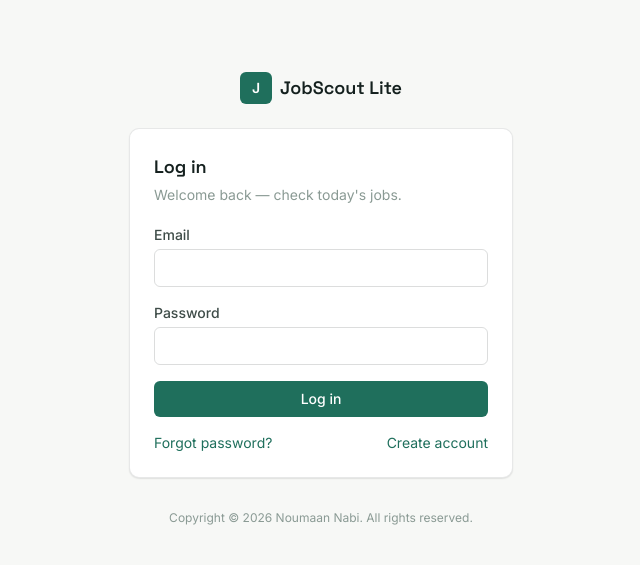
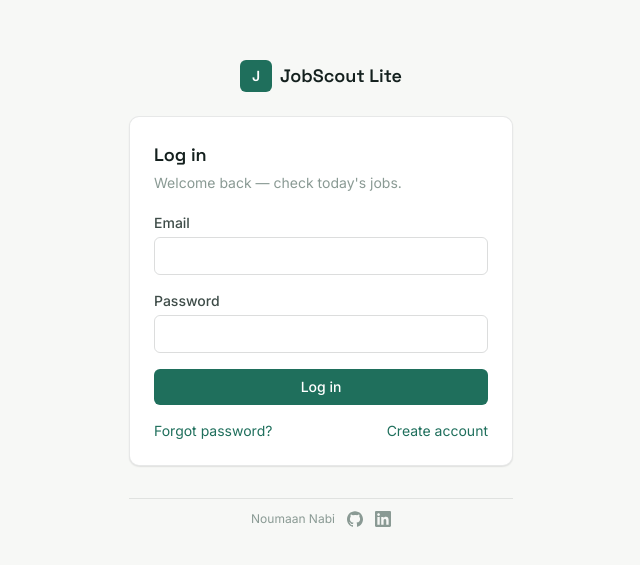
Before and after one commit to aakhmakhkout/Job-Scout---Lite---Public, a Next.js app: page /login in a window 1280 px wide. Shown: the part 101-666 px from the top of the page, without its empty margins (319-959 px from the left). Built offline with nearby package versions, Linux system fonts and the light colour scheme.

Commit message:
Update 16 : Move Resources into Dashboard, add real

```diff
--- a/app/dashboard/page.js
+++ b/app/dashboard/page.js
@@ -2,6 +2,8 @@ import AppShell from '@/components/layout/AppShell';
 import StatCard from '@/components/dashboard/StatCard';
 import MarketSnapshotChart from '@/components/dashboard/MarketSnapshotChart';
 import TopCompaniesWidget from '@/components/dashboard/TopCompaniesWidget';
+import ResumeToolsBox from '@/components/dashboard/ResumeToolsBox';
+import ComingSoonBox from '@/components/dashboard/ComingSoonBox';
 import { getJobsCache } from '@/lib/jobsCache';
 import { createClient } from '@/lib/supabase/server';
 
@@ -96,6 +98,14 @@ export default async function DashboardPage() {
         <MarketSnapshotChart data={MOCK_MARKET_SNAPSHOT} />
         <TopCompaniesWidget companies={MOCK_TOP_COMPANIES} />
       </div>
+
+      <div className="mt-4 grid grid-cols-1 gap-4 lg:grid-cols-2">
+        <ResumeToolsBox />
+        <ComingSoonBox
+          title="Interview prep"
+          description="Question banks, mock-interview tips, and company-specific prep — planned, not built yet."
+        />
+      </div>
     </AppShell>
   );
 }
--- a/components/auth/AuthShell.jsx
+++ b/components/auth/AuthShell.jsx
@@ -1,3 +1,5 @@
+import Footer from '@/components/layout/Footer';
+
 export default function AuthShell({ title, subtitle, children }) {
   return (
     <div className="flex min-h-screen flex-col items-center justify-center bg-paper px-4 dark:bg-slate-900">
@@ -18,9 +20,9 @@ export default function AuthShell({ title, subtitle, children }) {
         </div>
       </div>
 
-      <p className="mt-8 text-center text-xs text-ink-muted dark:text-slate-500">
-        Copyright © 2026 Noumaan Nabi. All rights reserved.
-      </p>
+      <div className="mt-8 w-full max-w-sm">
+        <Footer align="center" />
+      </div>
     </div>
   );
 }
--- /dev/null
+++ b/components/dashboard/ComingSoonBox.jsx
@@ -0,0 +1,13 @@
+export default function ComingSoonBox({ title, description }) {
+  return (
+    <div className="rounded-card border border-dashed border-ink/15 bg-paper-dim p-5 dark:border-white/15 dark:bg-slate-900">
+      <div className="flex items-center justify-between gap-2">
+        <h2 className="text-sm font-semibold">{title}</h2>
+        <span className="shrink-0 rounded-full bg-review/10 px-2 py-0.5 text-xs font-medium text-review">
+          Coming soon
+        </span>
+      </div>
+      <p className="mt-1 text-xs text-ink-muted dark:text-slate-400">{description}</p>
+    </div>
+  );
+}
--- /dev/null
+++ b/components/dashboard/ResumeToolsBox.jsx
@@ -0,0 +1,47 @@
+const TOOLS = [
+  {
+    name: 'Your resume builder',
+    description: 'A free resume builder, built and maintained independently.',
+    url: 'https://resume-builder-ten-blush.vercel.app/',
+  },
+  {
+    name: 'Overleaf',
+    description:
+      'Free browser-based LaTeX editor — good for precise, consistent typesetting. Core editing and compiling is free; some collaboration features are paid.',
+    url: 'https://www.overleaf.com',
+  },
+  {
+    name: 'Google Docs resume templates',
+    description: "Built into Google Docs' template gallery — genuinely free, easy to share as a PDF.",
+    url: 'https://docs.google.com/document/u/0/?ftv=1&tgif=d',
+  },
+];
+
+export default function ResumeToolsBox() {
+  return (
+    <div className="rounded-card border border-ink/10 bg-white p-5 shadow-card dark:border-white/10 dark:bg-slate-800">
+      <h2 className="text-sm font-semibold">Free resume building platforms</h2>
+      <p className="mt-1 text-xs text-ink-muted dark:text-slate-400">
+        Genuinely free tools, not ads.
+      </p>
+
+      <div className="mt-4 space-y-3">
+        {TOOLS.map((tool) => (
+          <a
+            key={tool.name}
+            href={tool.url}
+            target="_blank"
+            rel="noreferrer"
+            className="block rounded-md border border-ink/10 p-3 transition-colors hover:border-brand/40 dark:border-white/10"
+          >
+            <div className="flex items-center justify-between gap-2">
+              <span className="text-sm font-medium">{tool.name}</span>
+              <span className="shrink-0 text-xs font-medium text-brand">Visit →</span>
+            </div>
+            <p className="mt-0.5 text-xs text-ink-muted dark:text-slate-400">{tool.description}</p>
+          </a>
+        ))}
+      </div>
+    </div>
+  );
+}
--- a/components/layout/Footer.jsx
+++ b/components/layout/Footer.jsx
@@ -1,7 +1,59 @@
-export default function Footer() {
+// Replaces the old centered "Copyright © 2026 Noumaan Nabi..." line.
+// Kept in normal document flow (not position: fixed) deliberately —
+// AppShell already has a fixed MobileNav pinned to the bottom on
+// mobile, and a second fixed element in the same corner would risk
+// overlapping it or a page's own action buttons. Right-aligning within
+// the existing footer bar achieves the same "tucked in the corner"
+// feel without that risk.
+//
+// align="center" is used on auth pages (login/signup/etc.), where the
+// whole layout is a centered column and a right-aligned badge would
+// look oddly detached from the centered card above it.
+
+function GithubIcon(props) {
   return (
-    <footer className="border-t border-ink/10 px-4 py-4 text-center text-xs text-ink-muted dark:border-white/10 dark:text-slate-500 md:px-8">
-      Copyright © 2026 Noumaan Nabi. All rights reserved.
+    <svg viewBox="0 0 24 24" width="16" height="16" fill="currentColor" {...props}>
+      <path d="M12 .297c-6.63 0-12 5.373-12 12 0 5.303 3.438 9.8 8.205 11.385.6.113.82-.258.82-.577 0-.285-.01-1.04-.015-2.04-3.338.724-4.042-1.61-4.042-1.61-.546-1.385-1.333-1.754-1.333-1.754-1.089-.744.084-.729.084-.729 1.205.084 1.838 1.237 1.838 1.237 1.07 1.834 2.809 1.304 3.495.997.108-.775.418-1.305.762-1.604-2.665-.305-5.466-1.334-5.466-5.931 0-1.311.469-2.381 1.236-3.221-.124-.303-.535-1.524.117-3.176 0 0 1.008-.322 3.301 1.23a11.51 11.51 0 013.003-.404c1.018.005 2.045.138 3.003.404 2.291-1.552 3.297-1.23 3.297-1.23.653 1.653.242 2.874.118 3.176.77.84 1.235 1.91 1.235 3.221 0 4.609-2.807 5.624-5.479 5.921.43.372.823 1.102.823 2.222 0 1.606-.014 2.898-.014 3.293 0 .322.216.694.825.576C20.565 22.092 24 17.592 24 12.297c0-6.627-5.373-12-12-12" />
+    </svg>
+  );
+}
+
+function LinkedinIcon(props) {
+  return (
+    <svg viewBox="0 0 24 24" width="16" height="16" fill="currentColor" {...props}>
+      <path d="M20.447 20.452h-3.554v-5.569c0-1.328-.027-3.037-1.852-3.037-1.853 0-2.136 1.446-2.136 2.94v5.666H9.351V9h3.414v1.561h.046c.477-.9 1.637-1.85 3.37-1.85 3.601 0 4.267 2.37 4.267 5.455v6.286zM5.337 7.433c-1.144 0-2.063-.926-2.063-2.065 0-1.138.92-2.063 2.063-2.063 1.14 0 2.064.925 2.064 2.063 0 1.139-.925 2.065-2.064 2.065zm1.782 13.019H3.555V9h3.564v11.452zM22.225 0H1.771C.792 0 0 .774 0 1.729v20.542C0 23.227.792 24 1.771 24h20.451C23.2 24 24 23.227 24 22.271V1.729C24 .774 23.2 0 22.222 0h.003z" />
+    </svg>
+  );
+}
+
+export default function Footer({ align = 'end' }) {
+  return (
+    <footer
+      className={`border-t border-ink/10 px-4 py-3 dark:border-white/10 md:px-8 ${
+        align === 'center' ? 'flex justify-center' : 'flex justify-end'
+      }`}
+    >
+      <div className="flex items-center gap-3 text-xs text-ink-muted dark:text-slate-500">
+        <span>Noumaan Nabi</span>
+        <a
+          href="https://www.github.com/aakhmakhkout"
+          target="_blank"
+          rel="noreferrer"
+          aria-label="GitHub"
+          className="transition-colors hover:text-brand"
+        >
+          <GithubIcon />
+        </a>
+        <a
+          href="https://www.linkedin.com/in/xymoexyom"
+          target="_blank"
+          rel="noreferrer"
+          aria-label="LinkedIn"
+          className="transition-colors hover:text-brand"
+        >
+          <LinkedinIcon />
+        </a>
+      </div>
     </footer>
   );
 }
--- a/components/layout/MobileNav.jsx
+++ b/components/layout/MobileNav.jsx
@@ -9,7 +9,6 @@ const NAV_ITEMS = [
   { href: '/internships', label: 'Interns' },
   { href: '/applications', label: 'Tracker' },
   { href: '/interviews', label: 'Interviews' },
-  { href: '/resources', label: 'Tools' },
 ];
 
 export default function MobileNav() {
--- a/components/layout/Sidebar.jsx
+++ b/components/layout/Sidebar.jsx
@@ -10,7 +10,6 @@ const NAV_ITEMS = [
   { href: '/internships', label: 'Internships' },
   { href: '/applications', label: 'Applications' },
   { href: '/interviews', label: 'Interviews' },
-  { href: '/resources', label: 'Resources' },
 ];
 
 export default function Sidebar({ userEmail }) {
```
Also changed, not shown: 1 other file (tests, documents, lock files or other folders).
